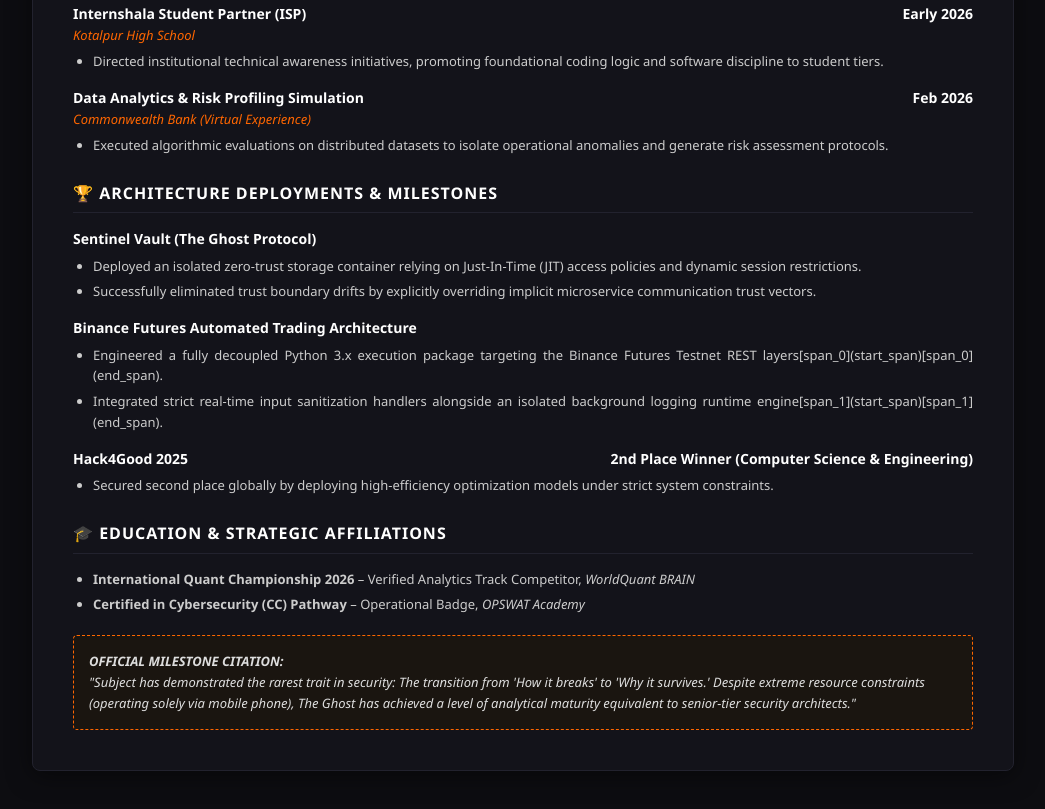
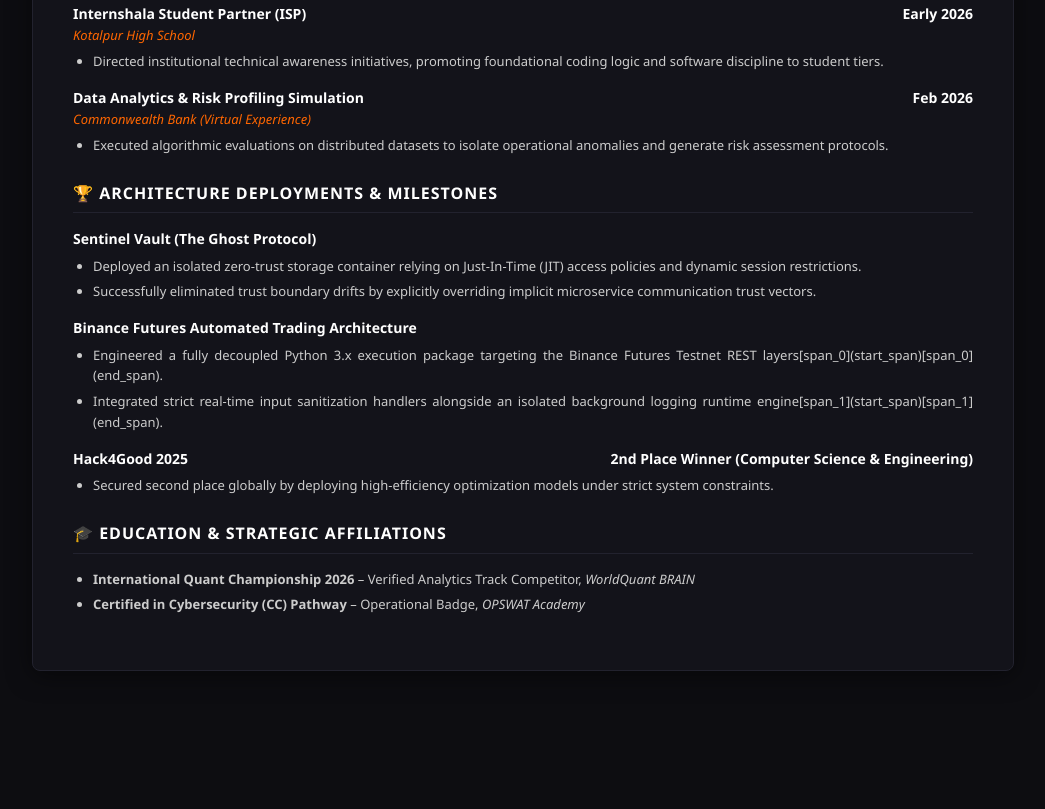
Before and after one commit to Debrajdutta-Developer/Resume-, a plain HTML site: page index.html in a window 1280 px wide. Shown: the part 1013-1822 px from the top of the page, without its empty margins (117-1162 px from the left). After the commit the page ends 1724 px from the top, so only its background shows below. Drawn offline with Linux system fonts and the light colour scheme.

Commit message:
Remove citation box from index.html
Removed the official milestone citation from the HTML.

```diff
--- a/index.html
+++ b/index.html
@@ -267,11 +267,6 @@
             <li><strong>Certified in Cybersecurity (CC) Pathway</strong> – Operational Badge, <em>OPSWAT Academy</em></li>
         </ul>
 
-        <div class="citation-box">
-            <strong>OFFICIAL MILESTONE CITATION:</strong><br>
-            "Subject has demonstrated the rarest trait in security: The transition from 'How it breaks' to 'Why it survives.' Despite extreme resource constraints (operating solely via mobile phone), The Ghost has achieved a level of analytical maturity equivalent to senior-tier security architects."
-        </div>
-
     </div>
 
 </body>
```
